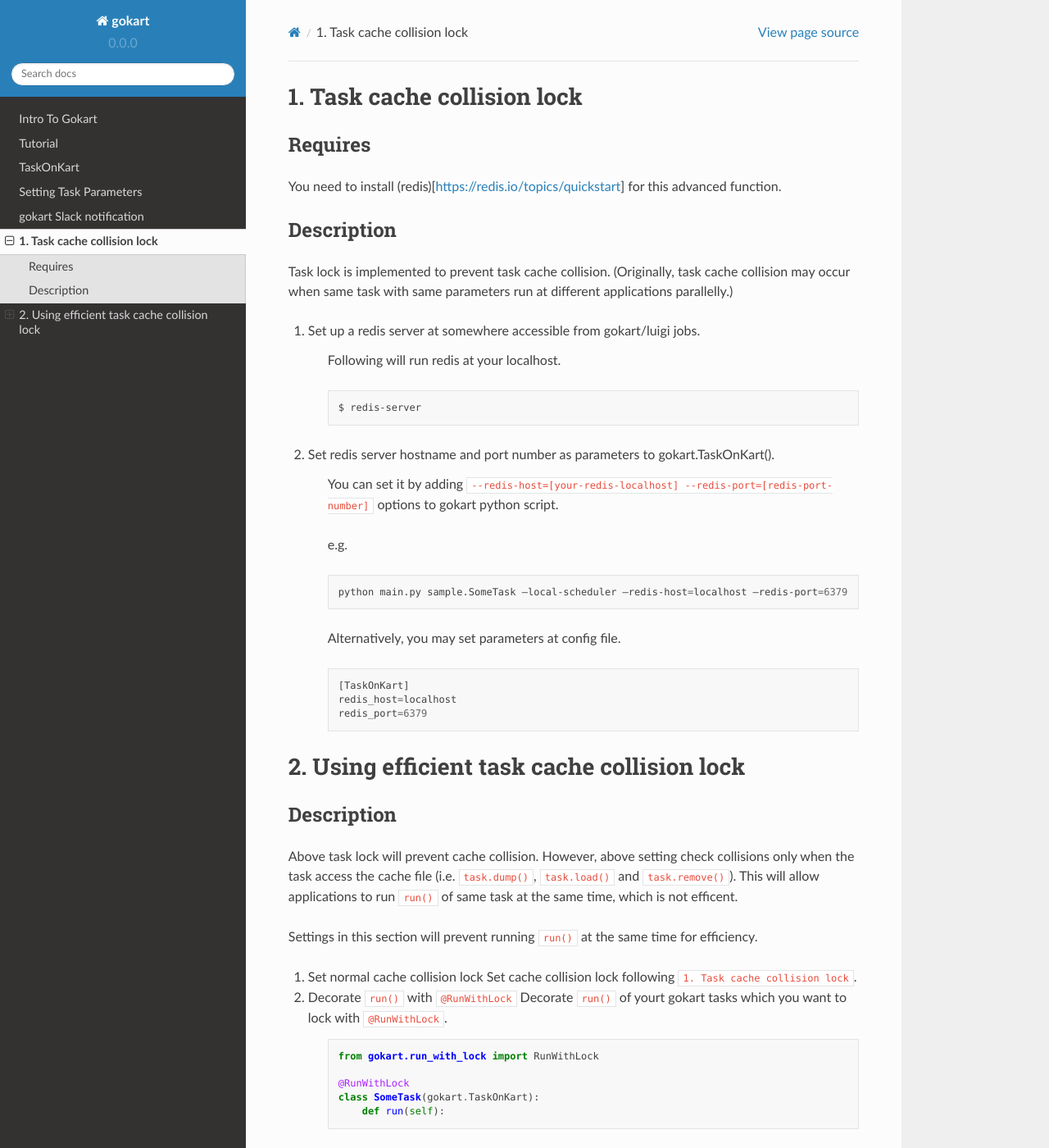
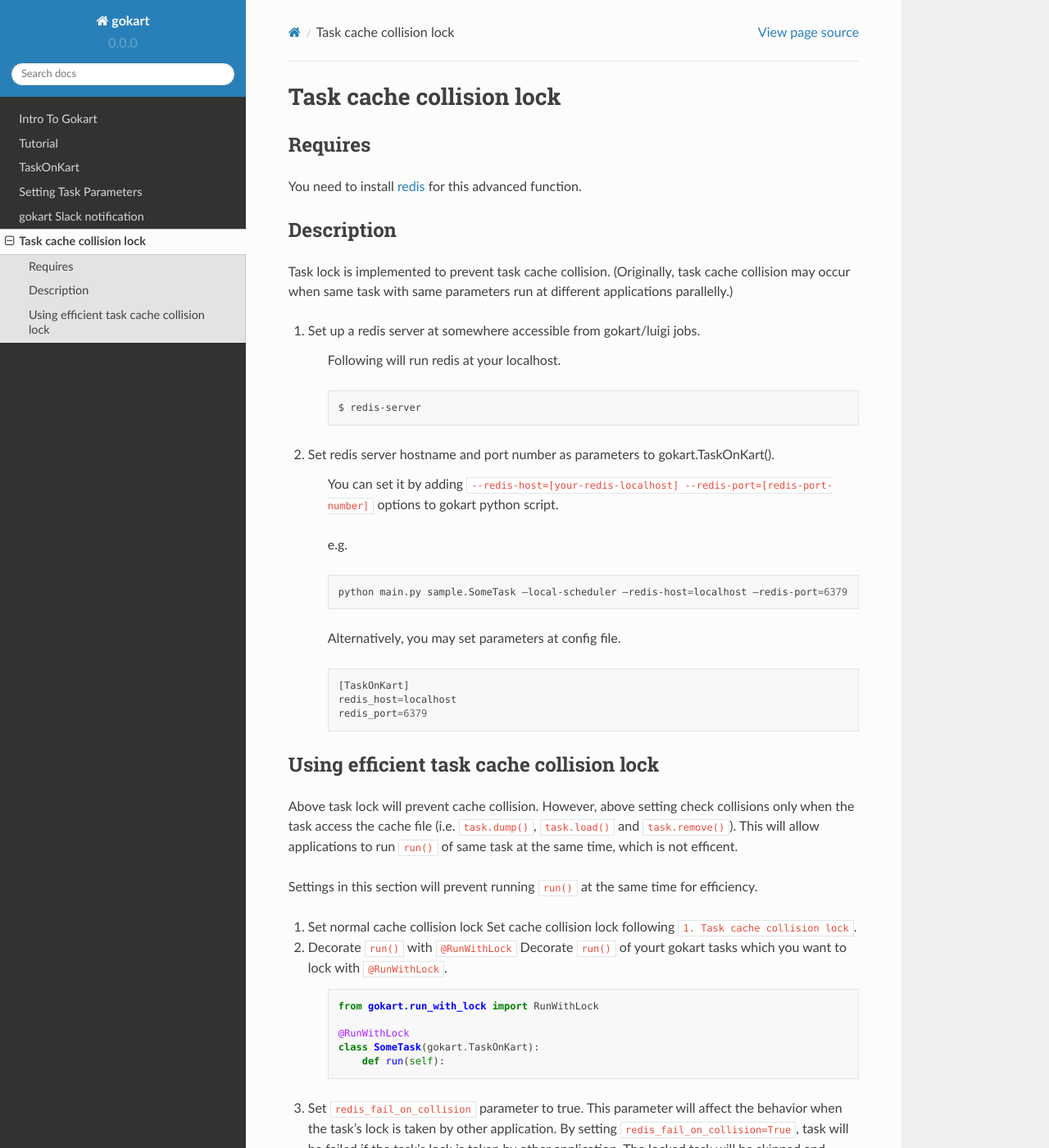
Before and after one commit to m3dev/gokart, a Sphinx documentation site: the page built from docs/using_task_cache_collision_lock.rst, in a window 1280 px wide and 1400 px high. Shown: the whole window at 82% size. Built offline with Sphinx 7.4.7 and the Read the Docs theme 2.0.0, drawn with Linux system fonts in a browser that asks for light colours; pages that are not in the unit, such as notebooks, are missing from menus; the version number is read from the project's files by our own code.

Commit message:
update intro, update task cache collition lock

```diff
--- a/docs/using_task_cache_collision_lock.rst
+++ b/docs/using_task_cache_collision_lock.rst
@@ -1,14 +1,15 @@
-1. Task cache collision lock
-~~~~~~~~~~~~~~~~~~~~~~~~~~~~
+Task cache collision lock
+=========================
 
 Requires
-^^^^^^^^^^^^^^^^^^^^^^^^^^^^^^^
+--------
 
-You need to install (redis)[https://redis.io/topics/quickstart] for this
-advanced function.
+You need to install `redis <https://redis.io/topics/quickstart>`_ for this advanced function.
+
 
 Description
-^^^^^^^^^^^
+-----------
+
 
 Task lock is implemented to prevent task cache collision. (Originally,
 task cache collision may occur when same task with same parameters run
@@ -41,12 +42,9 @@
         redis_host=localhost
         redis_port=6379
 
-2. Using efficient task cache collision lock
-~~~~~~~~~~~~~~~~~~~~~~~~~~~~~~~~~~~~~~~~~~~~
 
-
-Description
-^^^^^^^^^^^
+Using efficient task cache collision lock
+-----------------------------------------
 
 Above task lock will prevent cache collision. However, above setting check collisions only when the task access the cache file (i.e. ``task.dump()``, ``task.load()`` and ``task.remove()``). This will allow applications to run ``run()`` of same task at the same time, which
 is not efficent.
```
Also changed, not shown: docs/intro_to_gokart.rst (+3 -4 lines).
